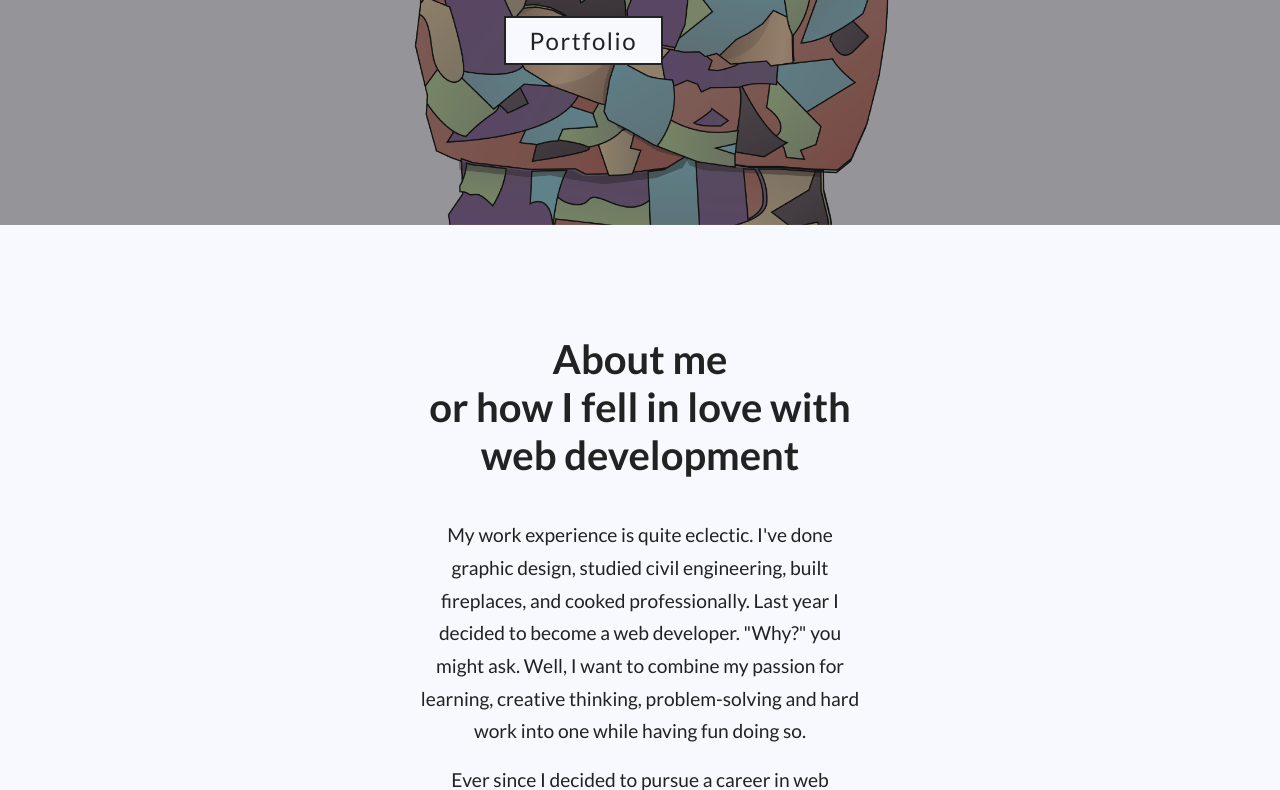
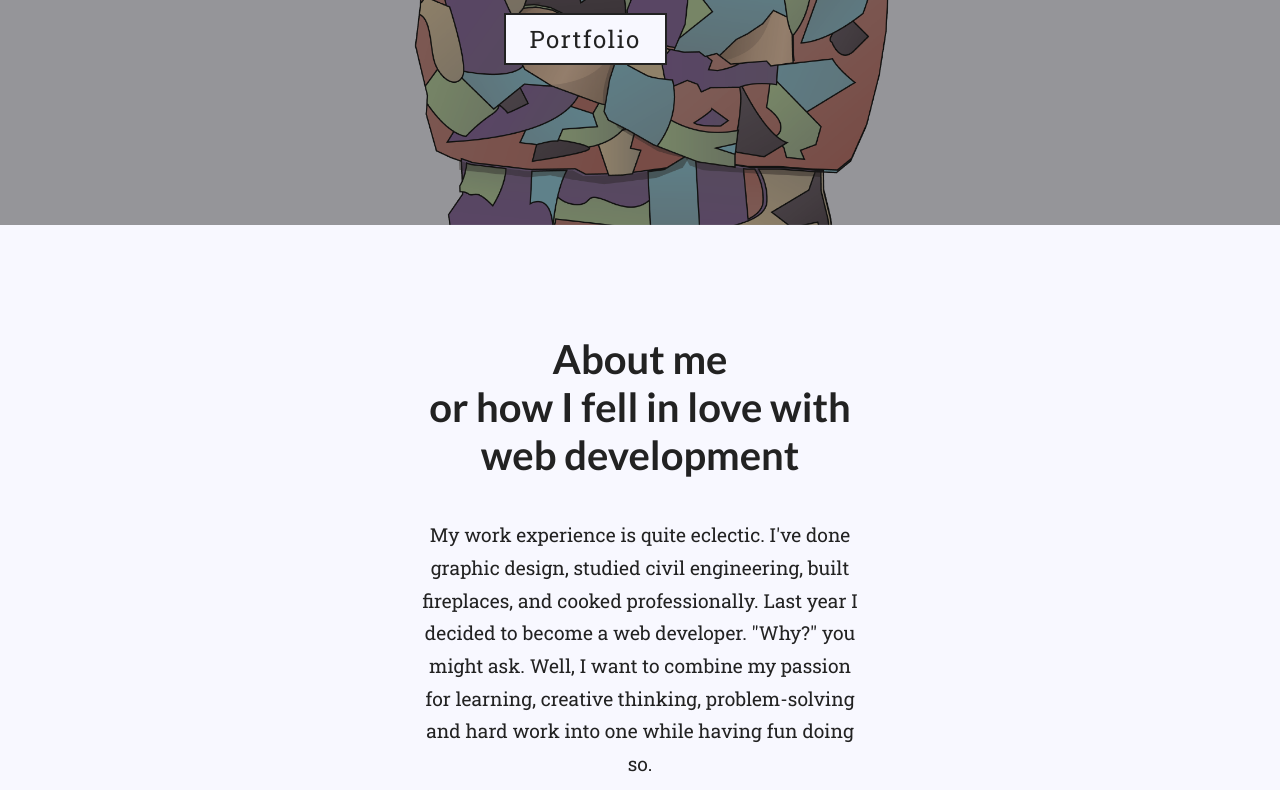
Before and after one commit to alexandruamuntean/alexandruamuntean.github.io, a plain HTML site: page index.html in a window 1280 px wide. Shown: the part 615-1405 px from the top of the page. Drawn offline with Linux system fonts and the light colour scheme.

Commit message:
Subtle design change
Added serif font to menu and description

```diff
--- a/style.css
+++ b/style.css
@@ -1,4 +1,5 @@
 @import url("https://fonts.googleapis.com/css2?family=Lato:wght@400;700&display=swap");
+@import url('https://fonts.googleapis.com/css2?family=Roboto+Slab&display=swap');
 
 /* color palette */
 
@@ -77,6 +78,7 @@ a {
 #main-header a {
   color: var(--text-color);
   transition: color 0.3s ease-out;
+  font-family: 'Roboto Slab', serif;
 }
 
 #main-header a:hover {
@@ -165,6 +167,10 @@ a {
   animation-delay: 1.6s;
 }
 
+.cta{
+  font-family: 'Roboto Slab', serif;
+}
+
 .cta,
 .primary a {
   display: inline-block;
@@ -220,6 +226,7 @@ h1,
   line-height: 1.7;
   font-size: 1.2rem;
   margin-top: 1rem;
+  font-family: 'Roboto Slab', serif;
 }
 /* gallery */
 
```
